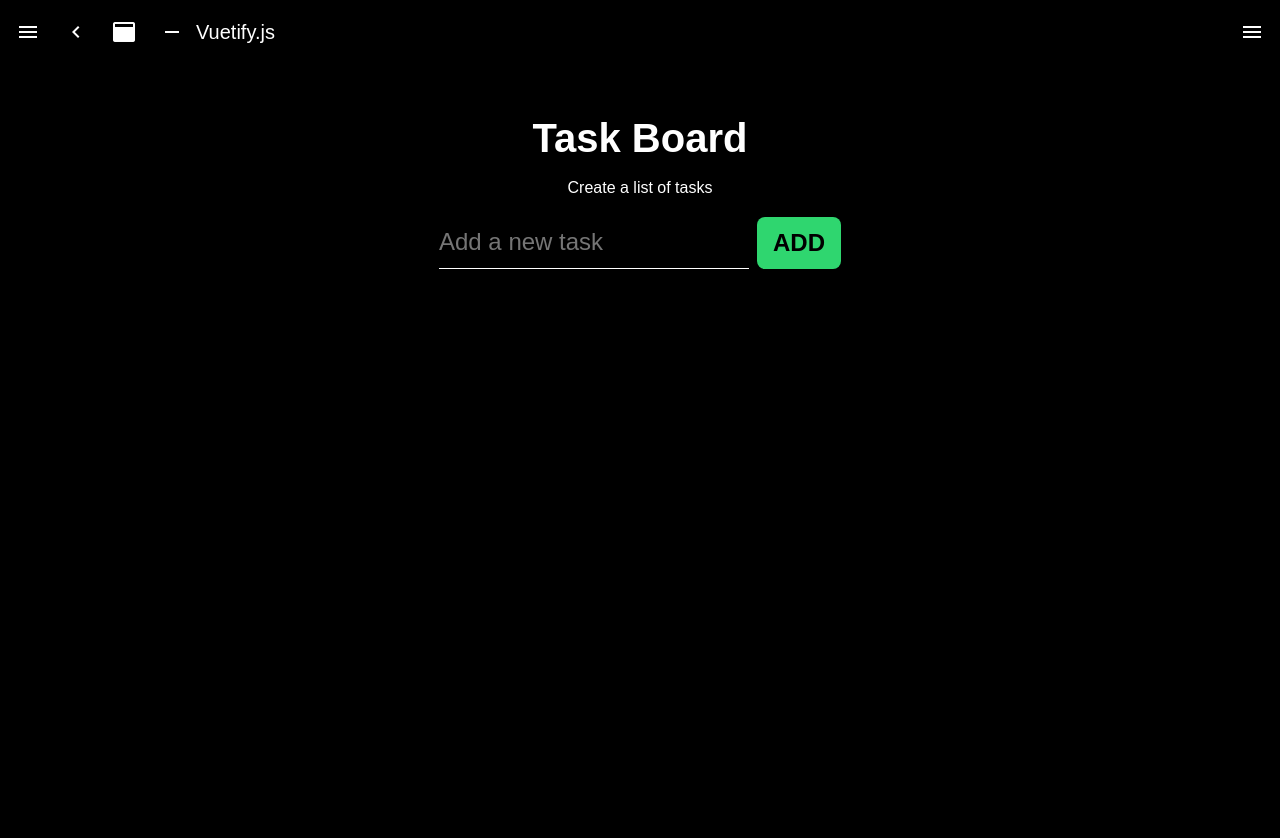
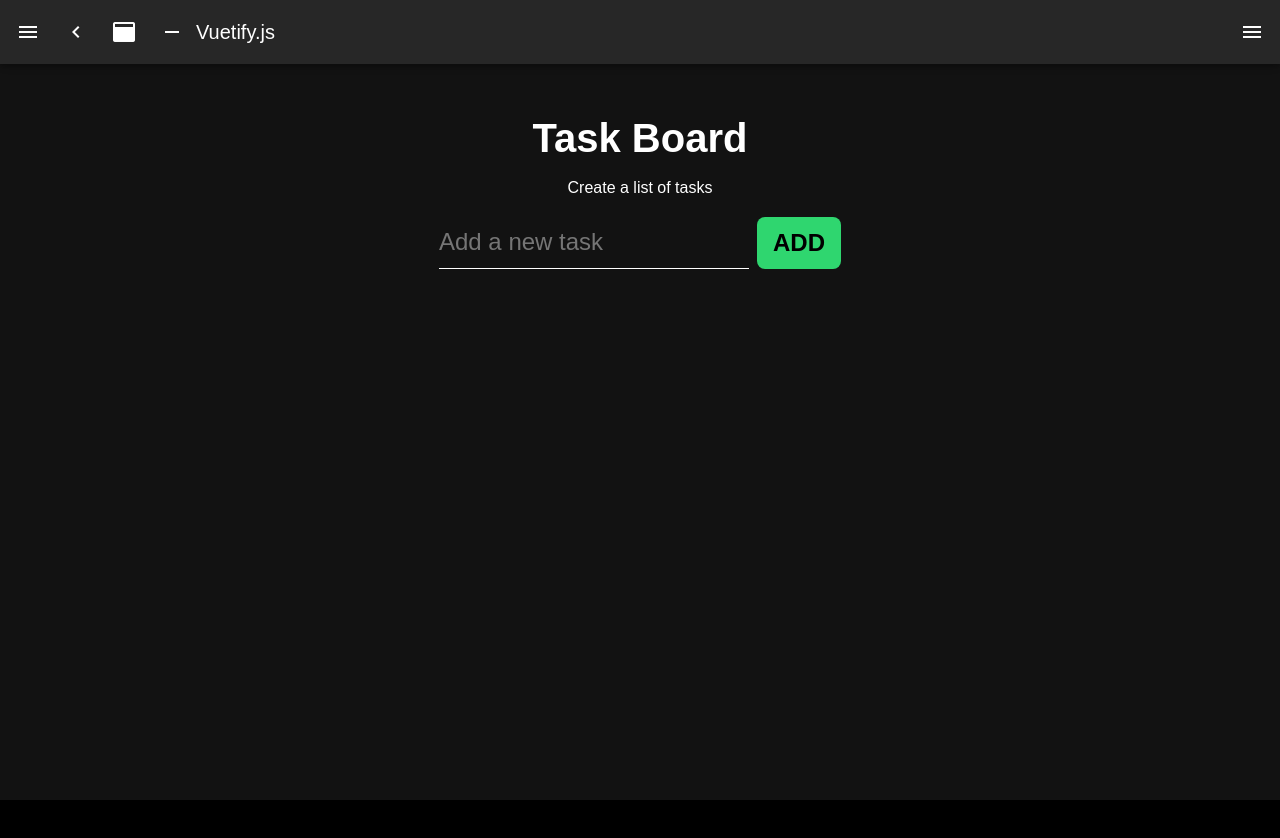
Before and after one commit to youvakadji/projet, a Nuxt app in the folder todo_list/: page / in a window 1280 px wide. Shown: the top 838 px of the page. Built offline with nearby package versions, Linux system fonts and the light colour scheme.

Commit message:
save localstrorage

```diff
--- a/todo_list/assets/css/main.css
+++ b/todo_list/assets/css/main.css
@@ -3,11 +3,12 @@
 	padding: 0;
 	box-sizing: border-box;
 	font-family: 'Fira sans', sans-serif;
-	background-color: #000;
+
 }
 
 body {
 	color: #FFF;
+	background-color: #000;
 }
 
 main {
```
